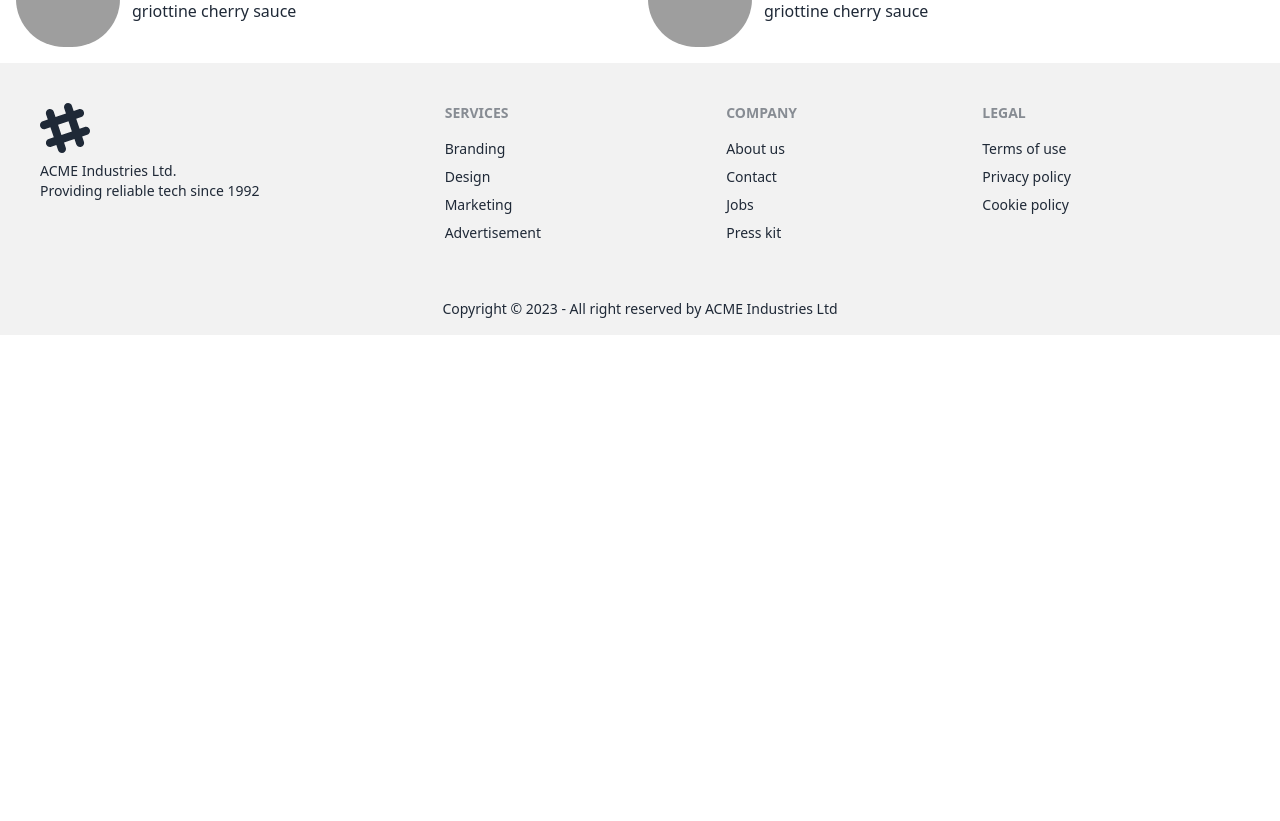
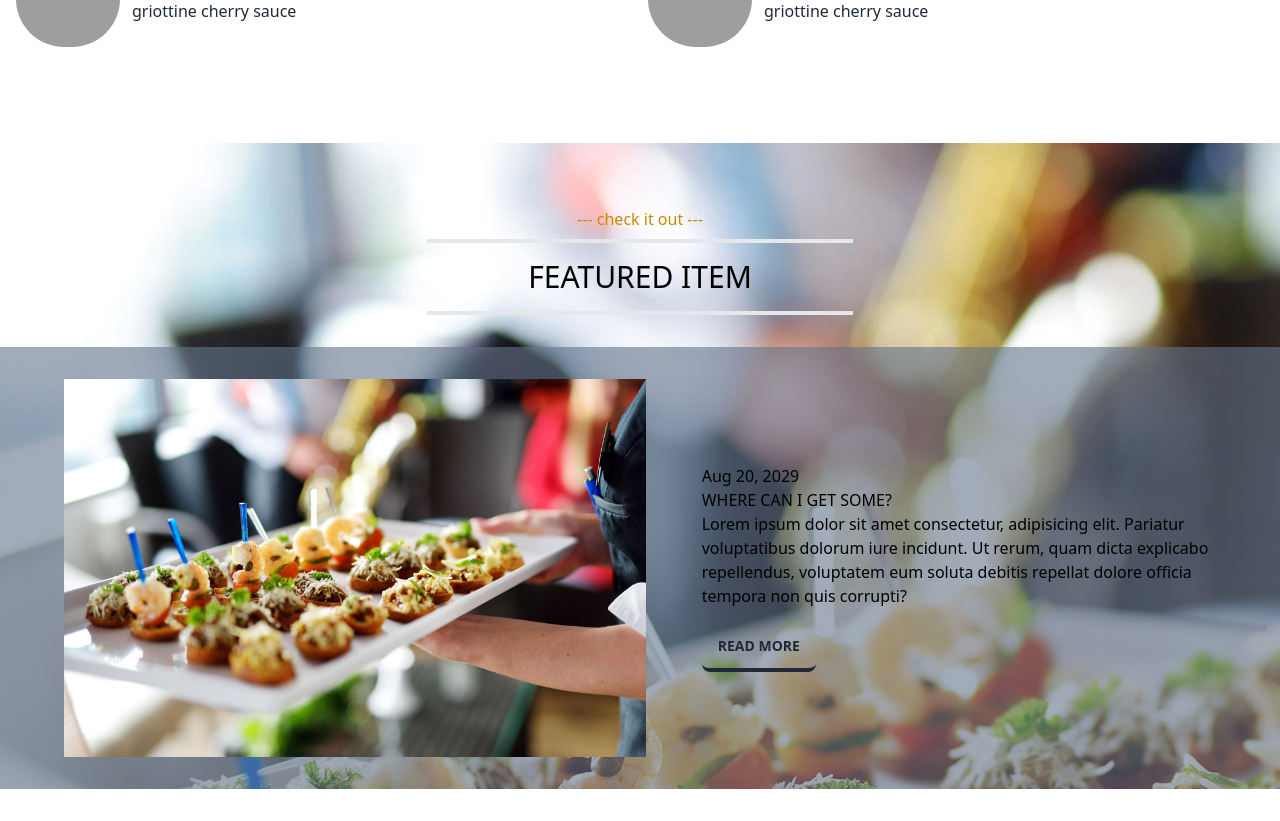
Before and after one commit to naeem182/bistro-boss-client-final, a React (Vite) app: page / in a window 1280 px wide. Shown: the part 1959-2780 px from the top of the page. Before the commit the page ends 2294 px from the top, so only its background shows below. Built offline with nearby package versions, Linux system fonts and the light colour scheme; grey boxes are pictures that could not be loaded.

Commit message:
Featured section

```diff
--- /dev/null
+++ b/src/Pages/Featured/Featured.css
@@ -0,0 +1,3 @@
+.Featureditem {
+    background-image: url(../../assets/home/featured.jpg);
+}
--- /dev/null
+++ b/src/Pages/Featured/Featured.jsx
@@ -0,0 +1,25 @@
+import HEadingTittle from '../Shared/HEadingTittle'
+import './Featured.css'
+import featuredimg from '../../assets/home/featured.jpg'
+
+const Featured = () => {
+    return (
+        <div className="Featureditem bg-fixed text-black pt-8 my-20">
+            <HEadingTittle subheading="check it out" heading="Featured Item" ></HEadingTittle>
+            <div className='md:flex px-16 py-8 gap-4 justify-center items-center bg-slate-500 bg-opacity-60'>
+                <div>
+                    <img src={featuredimg} alt="" />
+                </div>
+                <div className="md:ml-10 text-black">
+                    <p>Aug 20, 2029</p>
+                    <p className="uppercase">Where can i get some?</p>
+                    <p>Lorem ipsum dolor sit amet consectetur, adipisicing elit. Pariatur voluptatibus dolorum iure incidunt. Ut rerum, quam dicta explicabo repellendus, voluptatem eum soluta debitis repellat dolore officia tempora non quis corrupti?</p>
+                    <button className='btn btn-outline border-0 border-b-4 mt-4'>read more</button>
+                </div>
+
+            </div>
+        </div>
+    )
+}
+
+export default Featured
--- a/src/Pages/Home/Home.jsx
+++ b/src/Pages/Home/Home.jsx
@@ -2,6 +2,7 @@ import React from 'react'
 import Banner from '../Banner/Banner'
 import Category from '../Category/category'
 import PopulerMenu from '../PopulerMenu/PopulerMenu'
+import Featured from '../Featured/Featured'
 
 
 const Home = () => {
@@ -10,6 +11,7 @@ const Home = () => {
             <Banner></Banner>
             <Category></Category>
             <PopulerMenu></PopulerMenu>
+            <Featured></Featured>
 
         </div>
     )
```
